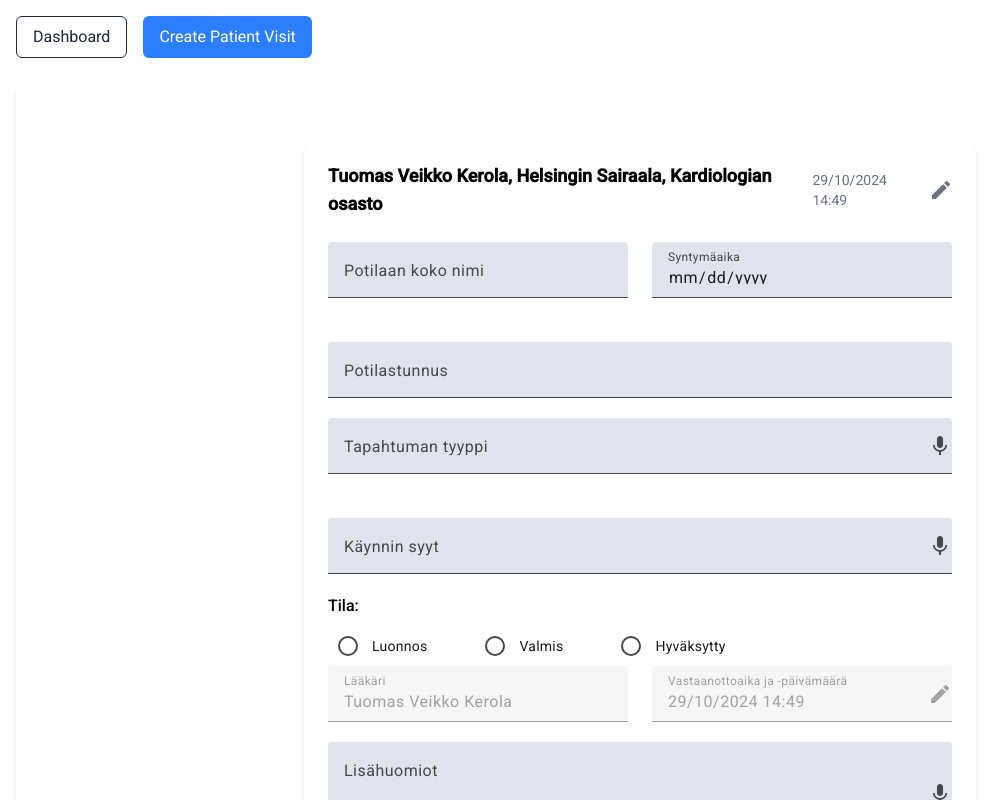
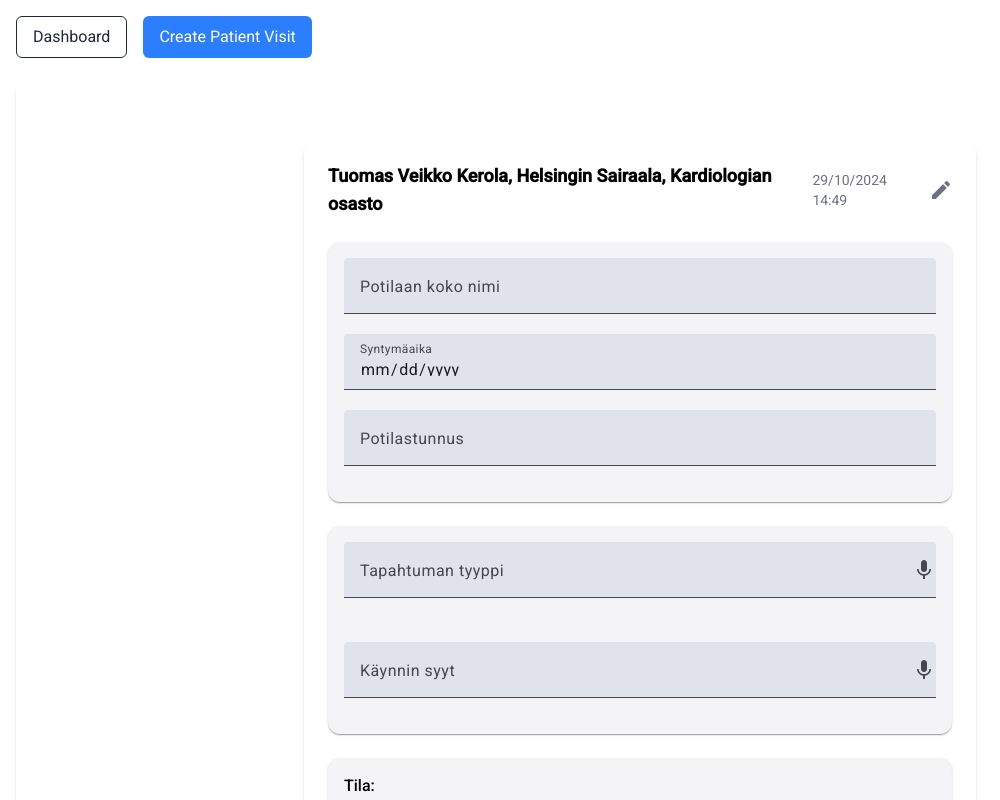
Before and after one commit to asadullahehsan/patient-appointment, an Angular app: page / in a window 1280 px wide. Both pictures are taken after typing "Sample" into the empty fields and a click on the button "Create Patient Visit". Shown: the top 800 px of the page, without its empty margins (0-1000 px from the left). Built offline with nearby package versions, Linux system fonts and the light colour scheme.

Commit message:
separate froms action sub component from patient visit form

```diff
--- a/src/app/patient-visit-form/form-actions/form-actions.component.css
+++ b/src/app/patient-visit-form/form-actions/form-actions.component.css
@@ -0,0 +1,4 @@
+/* Optional: Center on mobile, right-align on desktop */
+div {
+    text-align: right;
+  }
--- a/src/app/patient-visit-form/form-actions/form-actions.component.html
+++ b/src/app/patient-visit-form/form-actions/form-actions.component.html
@@ -1 +1,11 @@
-<p>form-actions works!</p>
+<div class="flex flex-col md:flex-row gap-4 justify-end mt-6">
+
+    <button mat-flat-button color="primary" (click)="onSave()" class="rounded-2xl px-6 py-2">
+      Luo tapahtuma
+    </button>
+
+    <button mat-stroked-button color="primary" (click)="onClose()" class="rounded-2xl px-6 py-2">
+      Sulje
+    </button>
+
+  </div>
--- a/src/app/patient-visit-form/form-actions/form-actions.component.ts
+++ b/src/app/patient-visit-form/form-actions/form-actions.component.ts
@@ -8,4 +8,11 @@ import { Component } from '@angular/core';
 })
 export class FormActionsComponent {
 
+  onSave() {
+    console.log('Tapahtuma tallennettu (dummy save)');
+  }
+
+  onClose() {
+    console.log('Lomake suljettu (dummy close)');
+  }
 }
--- a/src/app/patient-visit-form/patient-details-form/patient-details-form.component.html
+++ b/src/app/patient-visit-form/patient-details-form/patient-details-form.component.html
@@ -1,4 +1,4 @@
-<div class="grid grid-cols-1 md:grid-cols-2 gap-6">
+<div>
     <mat-form-field appearance="fill" class="w-full">
       <mat-label>Potilaan koko nimi</mat-label>
       <input matInput [(ngModel)]="patientName" placeholder="Kirjoita nimi">
--- a/src/app/patient-visit-form/patient-visit-form.component.html
+++ b/src/app/patient-visit-form/patient-visit-form.component.html
@@ -11,14 +11,18 @@
     </div>
 
     <form class="space-y-6">
-      <app-patient-details-form></app-patient-details-form>
-      <app-visit-details-form></app-visit-details-form>
-      <app-status-selector></app-status-selector>
-      <app-doctor-appointment-info></app-doctor-appointment-info>
-
-
-
-
+      <mat-card class="p-4">
+        <app-patient-details-form></app-patient-details-form>
+      </mat-card>
+      <mat-card class="p-4">
+        <app-visit-details-form></app-visit-details-form>
+      </mat-card>
+      <mat-card class="p-4">
+        <app-status-selector></app-status-selector>
+      </mat-card>
+      <mat-card class="p-4">
+        <app-doctor-appointment-info></app-doctor-appointment-info>
+      </mat-card>
 
       <mat-form-field appearance="fill" class="w-full">
         <mat-label>Lisähuomiot</mat-label>
@@ -28,16 +32,9 @@
         </button>
       </mat-form-field>
 
-      <div class="flex justify-end gap-4">
-        <button mat-stroked-button color="primary">Sulje</button>
-        <button
-          mat-flat-button
-          color="primary"
-          class="bg-blue-600 hover:bg-blue-700 text-white"
-        >
-          Luo tapahtuma
-        </button>
-      </div>
+      <mat-card class="p-4">
+        <app-form-actions></app-form-actions>
+      </mat-card>
     </form>
   </div>
 </div>
--- a/src/app/patient-visit-form/patient-visit-form.component.ts
+++ b/src/app/patient-visit-form/patient-visit-form.component.ts
@@ -9,10 +9,12 @@ import { PatientDetailsFormComponent } from "./patient-details-form/patient-deta
 import { VisitDetailsFormComponent } from "./visit-details-form/visit-details-form.component";
 import { StatusSelectorComponent } from "./status-selector/status-selector.component";
 import { DoctorAppointmentInfoComponent } from "./doctor-appointment-info/doctor-appointment-info.component";
+import { FormActionsComponent } from "./form-actions/form-actions.component";
+import {MatCardModule} from '@angular/material/card';
 
 @Component({
   selector: 'app-patient-visit-form',
-  imports: [MatIconModule, DatePipe, MatFormFieldModule, MatRadioModule, FormsModule, MatInputModule, PatientDetailsFormComponent, VisitDetailsFormComponent, StatusSelectorComponent, DoctorAppointmentInfoComponent],
+  imports: [MatIconModule, DatePipe, MatFormFieldModule, MatRadioModule, FormsModule, MatInputModule, PatientDetailsFormComponent, VisitDetailsFormComponent, StatusSelectorComponent, DoctorAppointmentInfoComponent, FormActionsComponent, MatCardModule],
   templateUrl: './patient-visit-form.component.html',
   styleUrl: './patient-visit-form.component.css'
 })
--- a/src/app/patient-visit-form/status-selector/status-selector.component.html
+++ b/src/app/patient-visit-form/status-selector/status-selector.component.html
@@ -1,4 +1,4 @@
-<div class="flex flex-col">
+<div>
     <label class="mb-2 font-medium">Tila:</label>
     <mat-radio-group
       [(ngModel)]="selectedStatus"
```
